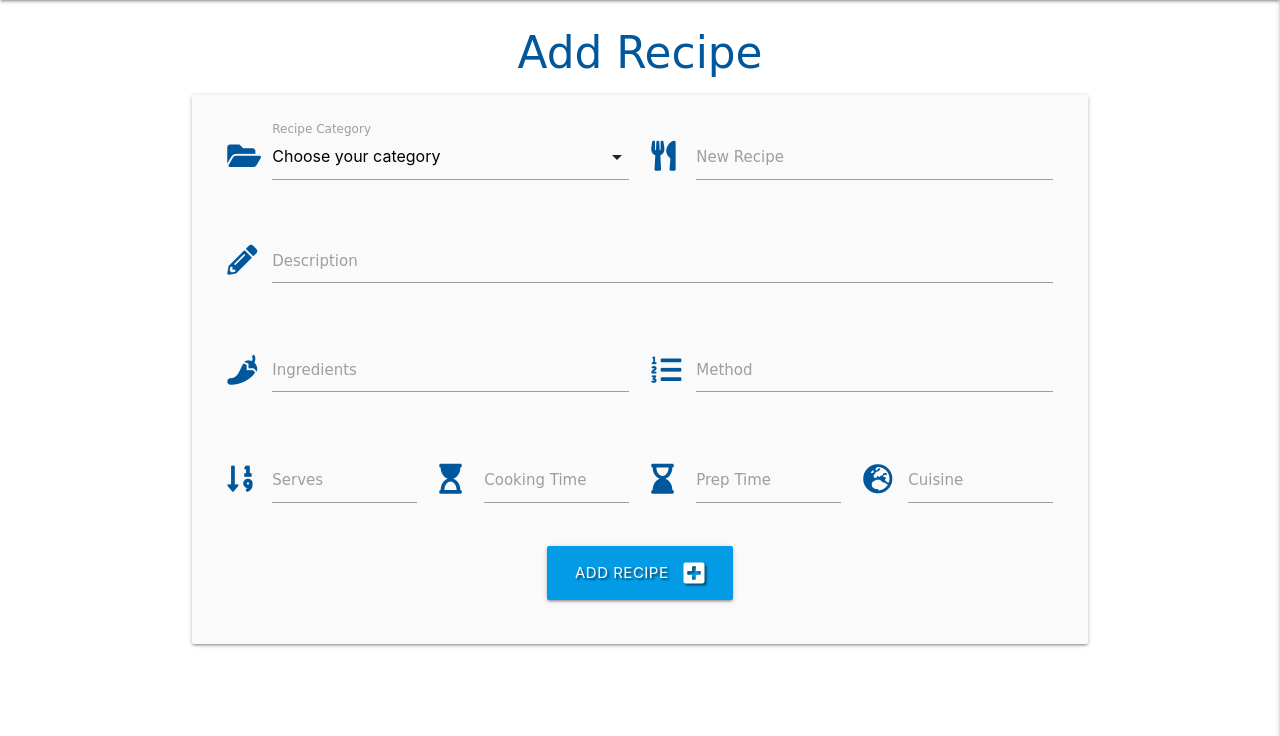
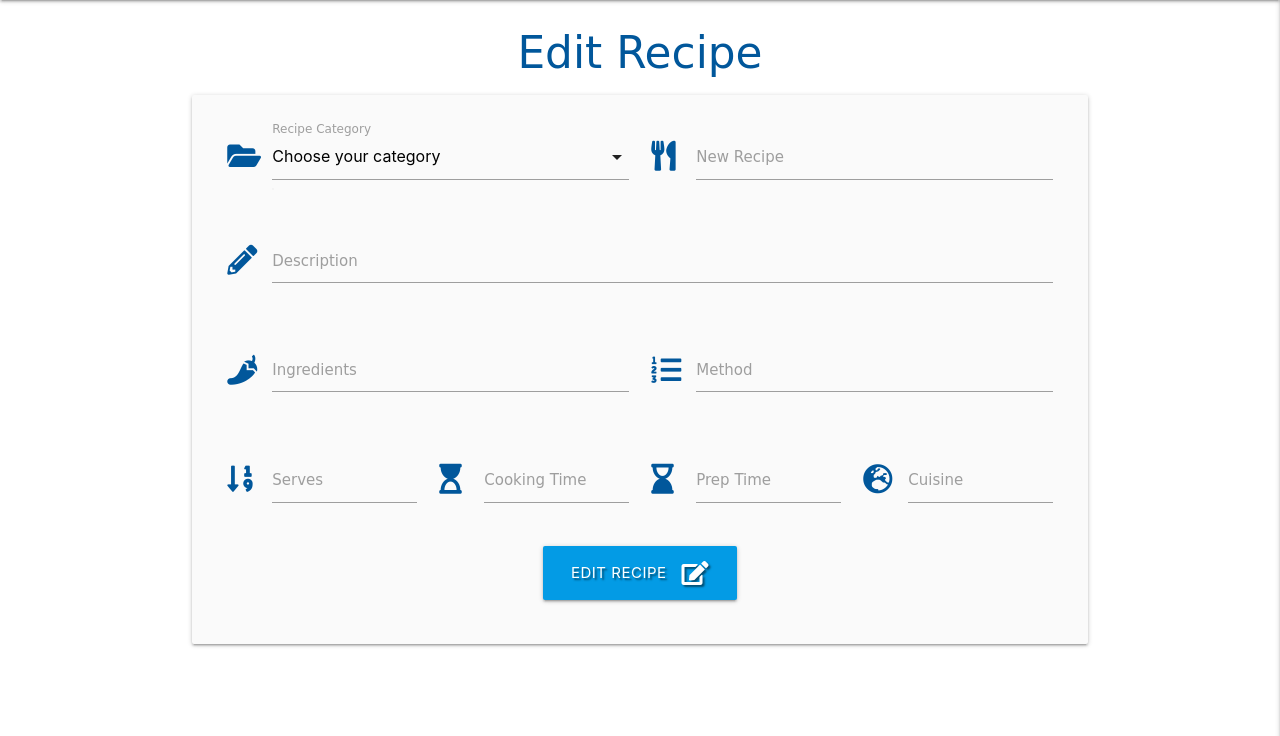
Before and after one commit to mattjboland/ci-milestonethree, a Flask app: template templates/edit_recipe.html in a window 1280 px wide. Shown: the part 64-800 px from the top of the page. Run offline with Flask 2, Linux system fonts and the light colour scheme; the template is opened without the code that fills it: most values are stand-ins (such as "Sample title", 1, 10 or a date in 2020); some libraries are stand-ins or nearby versions; some web fonts are replaced.

Commit message:
changed add to edit where neccessary

```diff
--- a/templates/edit_recipe.html
+++ b/templates/edit_recipe.html
@@ -2,10 +2,10 @@
 {% extends 'base.html' %}
 {% block content %}
 
-<h3 class="light-blue-text text-darken-4 center-align">Add Recipe</h3>
+<h3 class="light-blue-text text-darken-4 center-align">Edit Recipe</h3>
 
 <div class="row card-panel grey lighten-5">
-	<form class="col s12" method="POST" action="{{ url_for('add_recipe') }}">
+	<form class="col s12" method="POST" action="{{ url_for('edit_recipe', recipe_id=recipe._id) }}">
     <!-- choose category -->
         <div class="row">
 		    <div class="input-field col s6">
@@ -95,7 +95,7 @@
         <div class="row">
             <div class="col s12 center-align">
                 <button type="submit" class="btn-large light-blue darken-1 text-shadow">
-                    Add Recipe <i class="fas fa-plus-square right"></i>
+                    Edit Recipe <i class="fas fa-edit right"></i>
                 </button>
             </div>
         </div>
```
